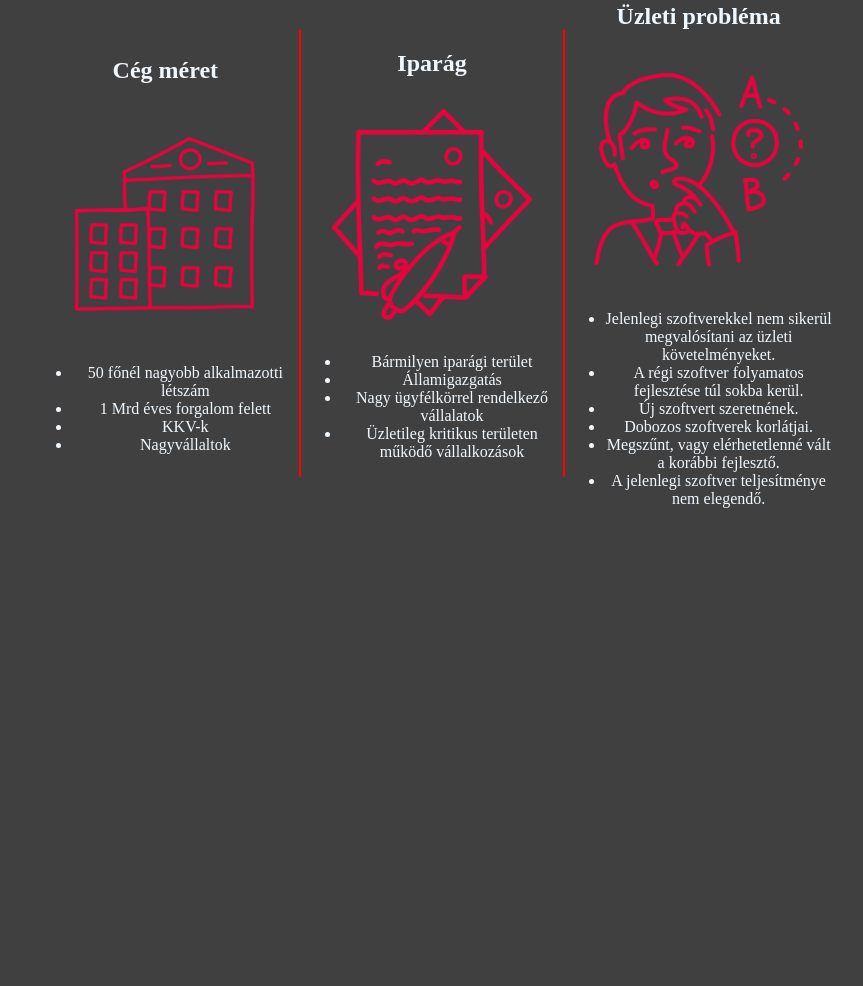
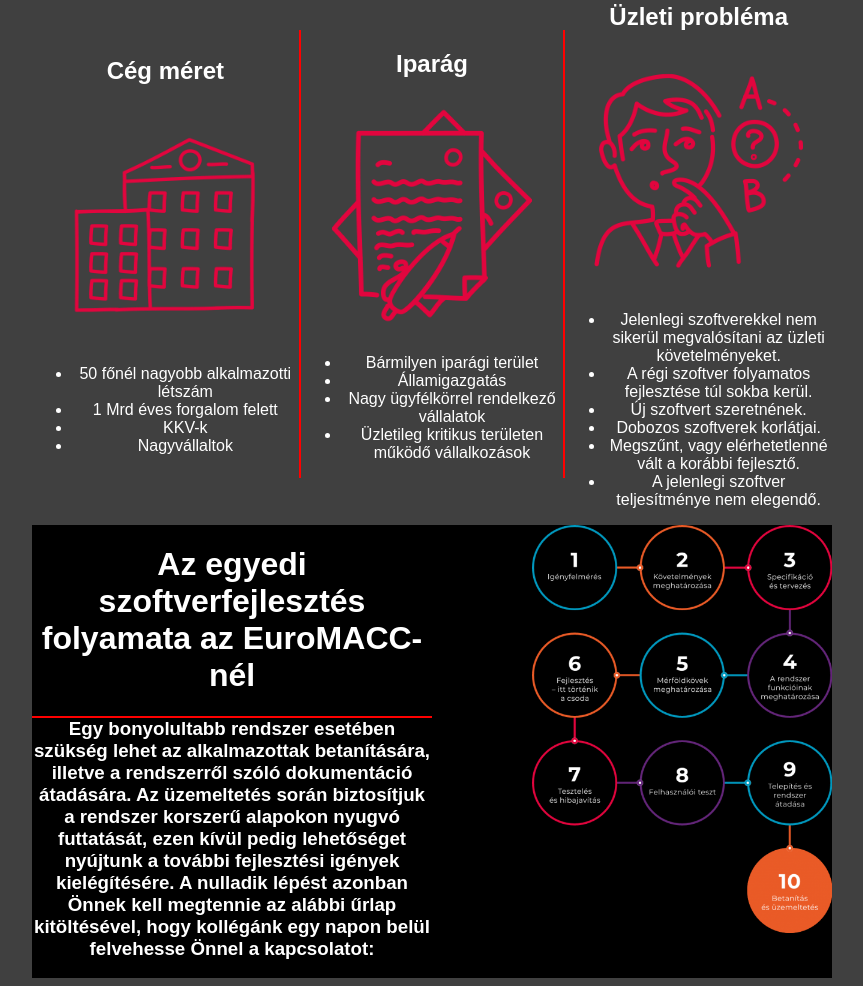
Before and after one commit to baalintka/Html.css.gyakorlas, a plain HTML site: page index.html in a window 1280 px wide. Shown: the part 131-1117 px from the top of the page, without its empty margins (208-1071 px from the left). Before the commit the page ends 800 px from the top, so only its background shows below. Drawn offline with Linux system fonts and the light colour scheme.

Commit message:
masodikoldslis kesz

```diff
--- a/index.html
+++ b/index.html
@@ -62,6 +62,23 @@
         </ul>
       </div>
     </div>
+      <div class="tartalom2">
+        <div class="cikk3">
+          <h1>Az egyedi szoftverfejlesztés folyamata az EuroMACC-nél</h1>
+          <h3>Egy bonyolultabb rendszer esetében szükség lehet az alkalmazottak betanítására, illetve a rendszerről szóló dokumentáció átadására. Az üzemeltetés során biztosítjuk a rendszer korszerű alapokon nyugvó futtatását, ezen kívül pedig lehetőséget nyújtunk a további fejlesztési igények kielégítésére.
+
+            A nulladik lépést azonban Önnek kell megtennie az alábbi űrlap kitöltésével, hogy kollégánk egy napon belül felvehesse Önnel a kapcsolatot:</h3>
+        </div>
+        <div class="cikk3">
+          <img src="folyamatabra-1-500x680.png" alt="folyamatabra" id="jobb">
+
+        </div>
+
+
+
+      </div>
+    <div class="tartalom3">
+
   </div>
 </body>
 
--- a/style.css
+++ b/style.css
@@ -1,18 +1,36 @@
 body {
-    color: aliceblue;
+    color: white;
     background-color: #404040;
+    font-family: Arial, Helvetica, sans-serif
 }
 
-#menu ul {
+#menu ul
+{
     display: grid;
     grid-template-columns: repeat(6, 1fr);
+
 }
+ a{
+    color: white;
+ }
+ h3{
+    border-top: solid 2px red;
+ }
+
 
 .tartalom {
     display: grid;
-    grid-template-columns: repeat(3, 1fr);
+    grid-template-columns: 1fr 1fr 1fr;
 
 }
+.tartalom2{
+    background-color: black;
+    display: grid;
+    grid-template-columns: 1fr 1fr;
+
+}
+
+
 
 #container {
     max-width: 800px;
@@ -24,9 +42,11 @@ body {
 img {
     max-width: 300px;
     width: 90%;
+
 }
-
-
+img#jobb{
+    float: right;
+}
 .cikk {
     margin:auto;
     text-align: center;
```
